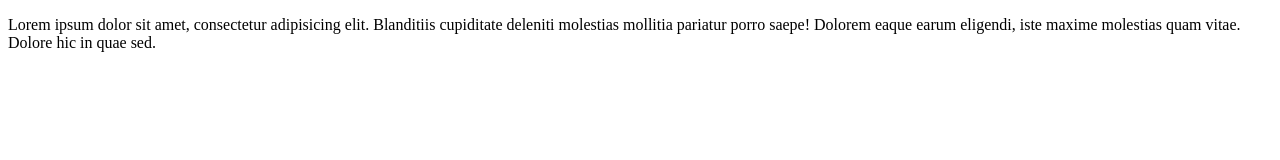
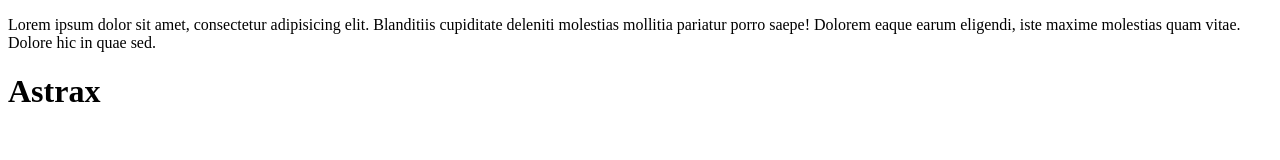
Before and after one commit to PashaAstrax/june-2021-JS, a plain HTML site: page lesson6/index.html in a window 1280 px wide. Drawn offline with Linux system fonts and the light colour scheme.

Commit message:
do some changes index.html main.js

```diff
--- a/lesson6/index.html
+++ b/lesson6/index.html
@@ -11,6 +11,7 @@
         Dolore hic in quae sed.
     </p>
 
+    <h1 class="text">Astrax</h1>
 
     <script src="main.js">
 
--- a/lesson6/main.js
+++ b/lesson6/main.js
@@ -1,2 +1,5 @@
 let content = document.getElementById("content");
 console.log(content);
+
+let h1 = document.getElementsByClassName(text);
+console.log(h1)
```
